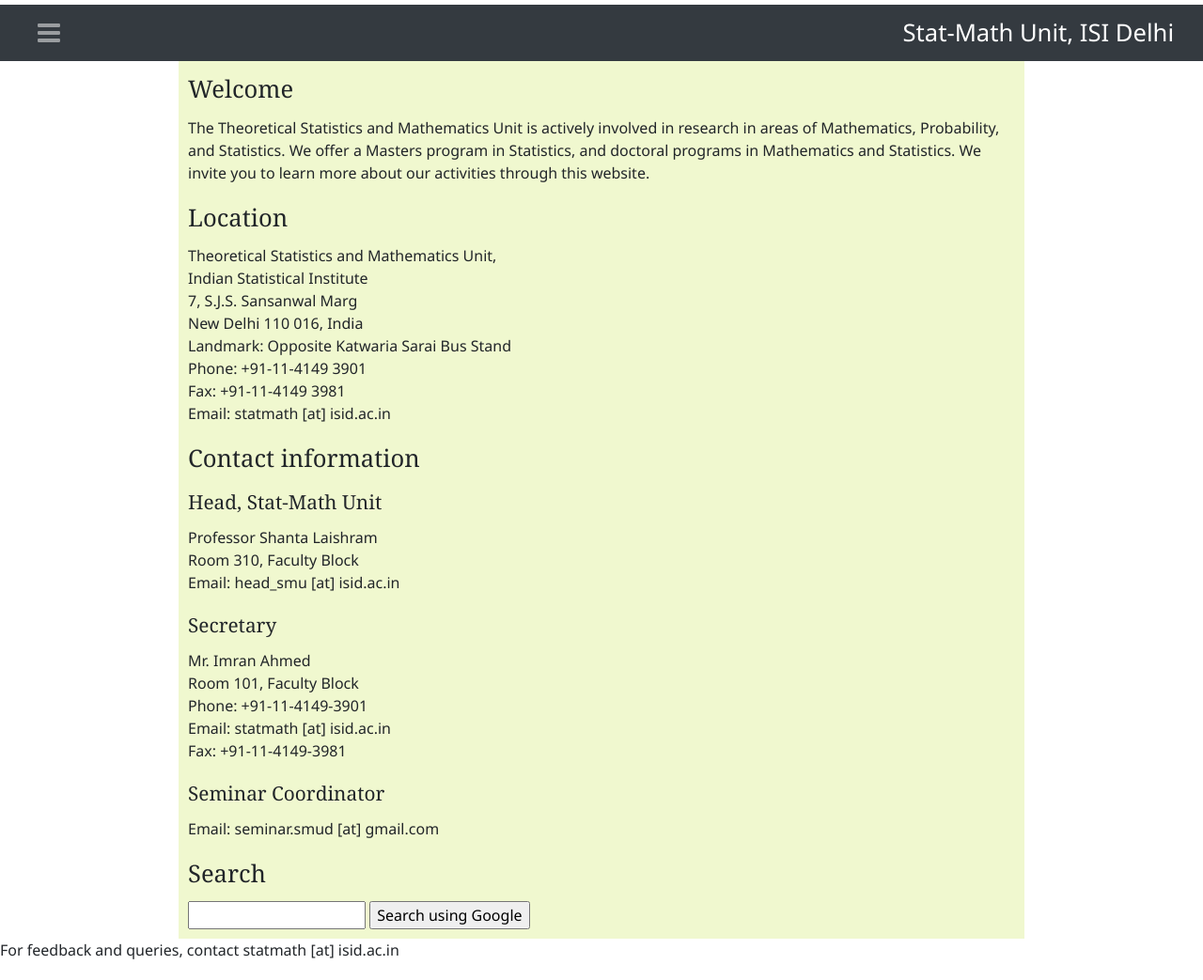
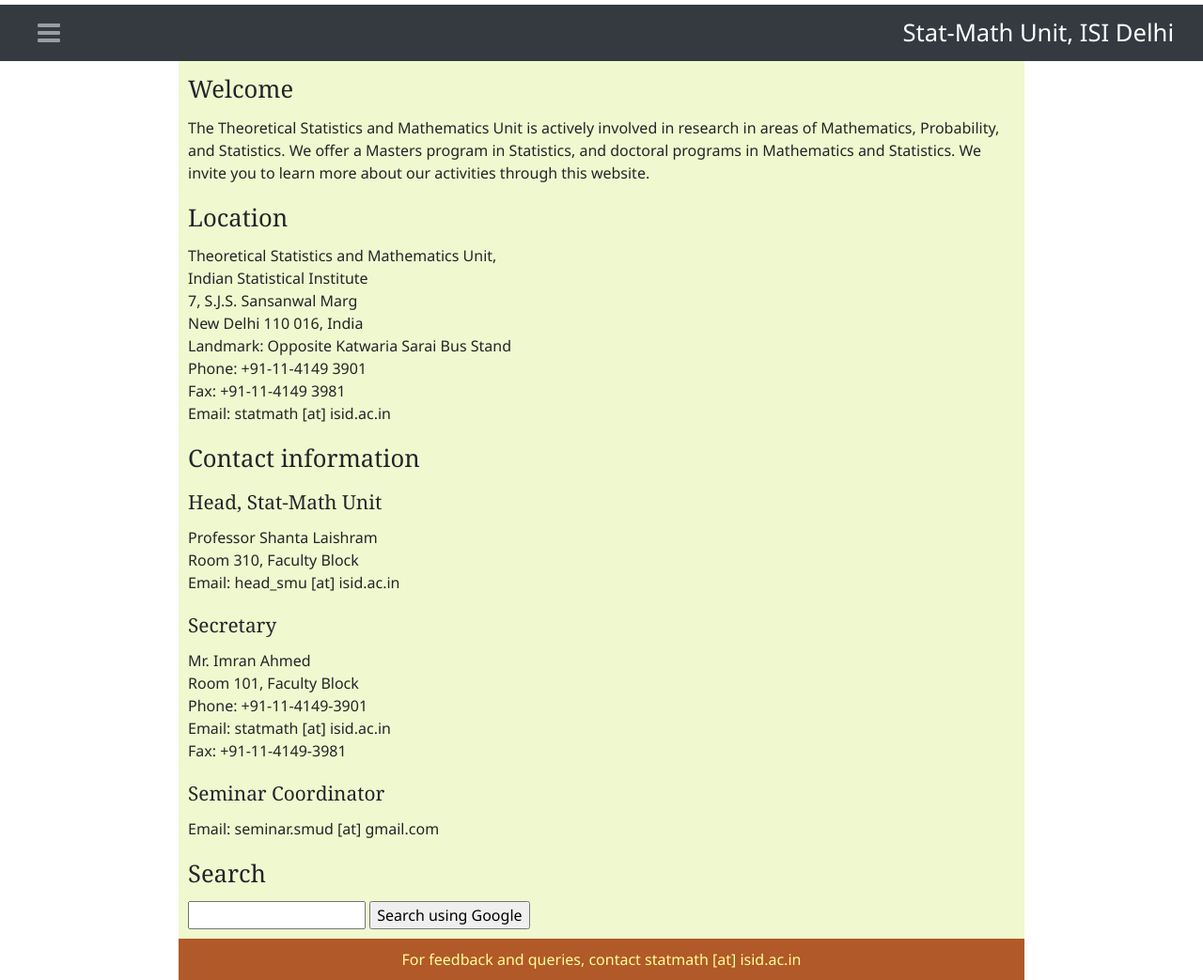
Before and after one commit to isid-smu/isid-smu.github.io, a Jekyll site: the page built from index.md, in a window 1280 px wide. Shown: the whole page at 94% size. Built offline with Jekyll 4.4.1, drawn with Linux system fonts in a browser that asks for light colours; our own code applies the rules of GitHub Pages for plain Markdown files.

Commit message:
fix footer

```diff
--- a/_layouts/default.html
+++ b/_layouts/default.html
@@ -67,7 +67,7 @@
 	{{ content }}
       </div>
 
-      <div id="container-fluid footer">
+      <div class="container-fluid footer">
 	For feedback and queries, contact statmath [at] isid.ac.in
       </div>
 
```
